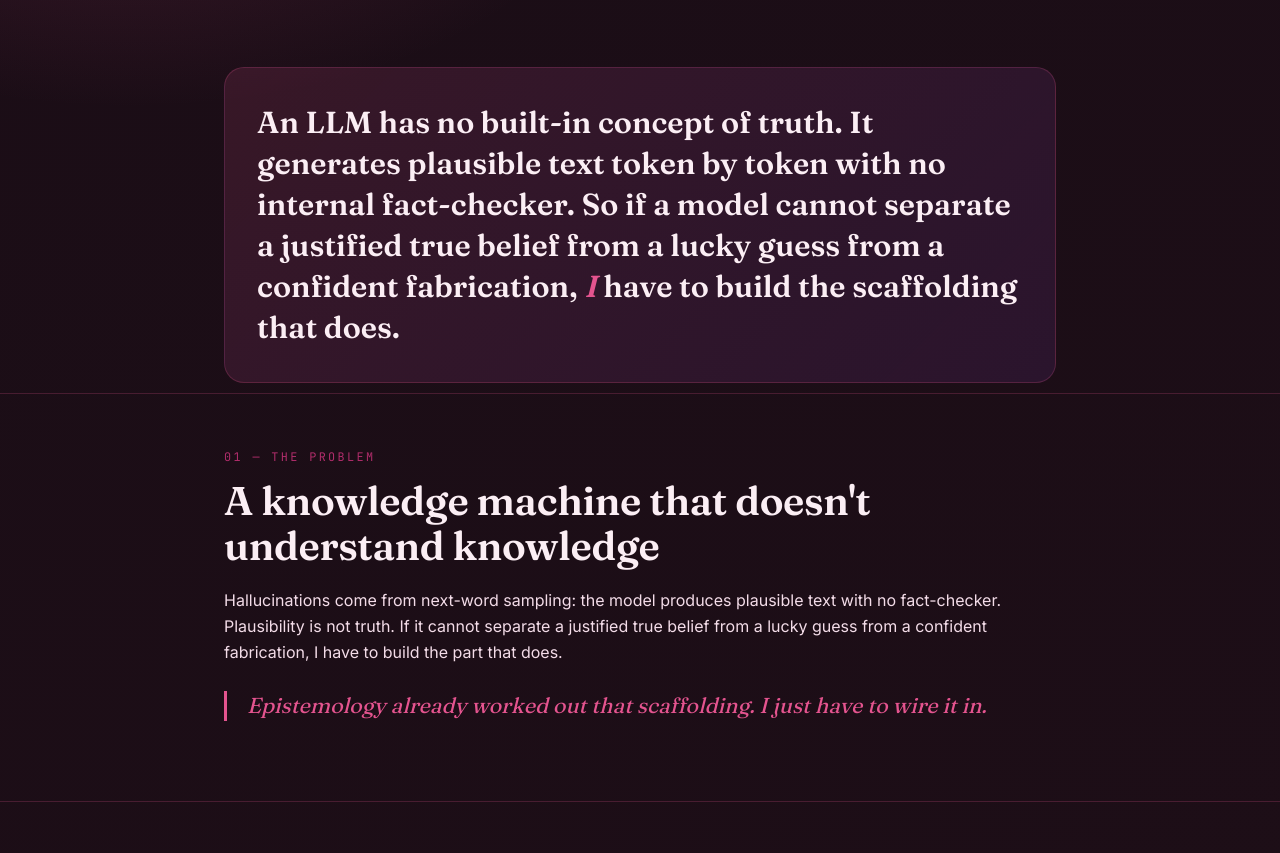
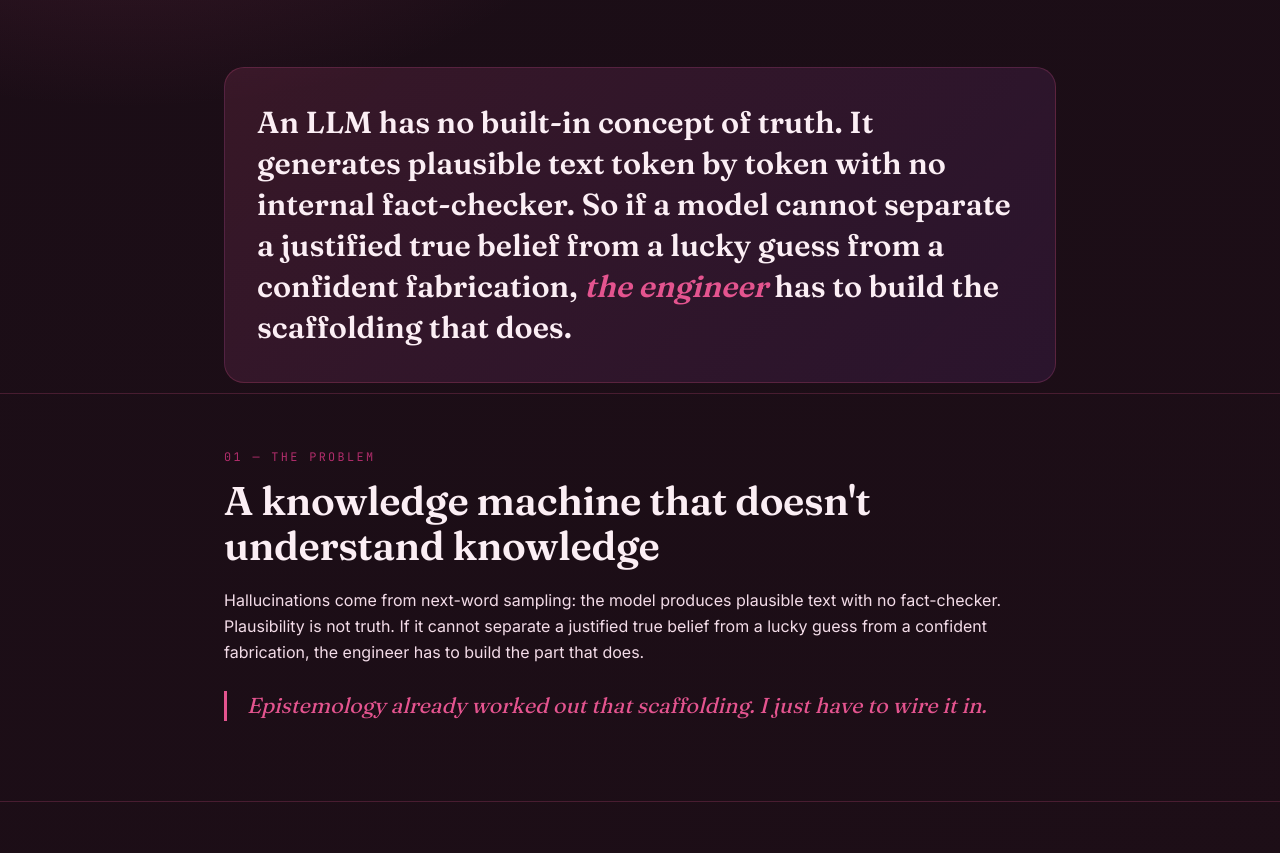
Before and after one commit to anp-exe/knowledge-in-ai, a plain HTML site: page index.html in a window 1280 px wide. Shown: the part 444-1297 px from the top of the page. Drawn offline with Linux system fonts and the light colour scheme.

Commit message:
fix wording v2

```diff
--- a/index.html
+++ b/index.html
@@ -144,14 +144,14 @@
 </header>
 
 <div class="wrap">
-    <div class="claim reveal">An LLM has no built-in concept of truth. It generates plausible text token by token with no internal fact-checker. So if a model cannot separate a justified true belief from a lucky guess from a confident fabrication, <em>I</em> have to build the scaffolding that does.</div>
+    <div class="claim reveal">An LLM has no built-in concept of truth. It generates plausible text token by token with no internal fact-checker. So if a model cannot separate a justified true belief from a lucky guess from a confident fabrication, <em>the engineer</em> has to build the scaffolding that does.</div>
 </div>
 
 <section>
     <div class="wrap">
         <div class="num">01 — THE PROBLEM</div>
         <h2>A knowledge machine that doesn't understand knowledge</h2>
-        <p class="reveal">Hallucinations come from next-word sampling: the model produces plausible text with no fact-checker. Plausibility is not truth. If it cannot separate a justified true belief from a lucky guess from a confident fabrication, I have to build the part that does.</p>
+        <p class="reveal">Hallucinations come from next-word sampling: the model produces plausible text with no fact-checker. Plausibility is not truth. If it cannot separate a justified true belief from a lucky guess from a confident fabrication, the engineer has to build the part that does.</p>
         <p class="pull reveal">Epistemology already worked out that scaffolding. I just have to wire it in.</p>
     </div>
 </section>
```
